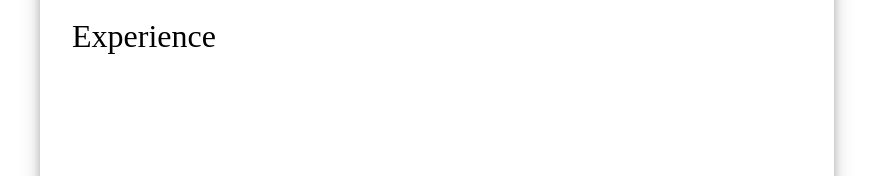
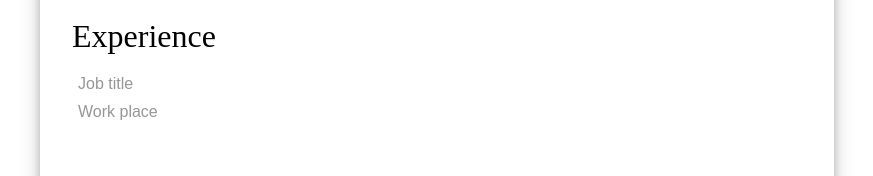
Before and after one commit to utkabulka/cv-application, a React (Vite) app: page / in a window 1280 px wide. Shown: the part 475-651 px from the top of the page, without its empty margins (16-889 px from the left). Built offline with nearby package versions, Linux system fonts and the light colour scheme; the HTML template or start-up script is replaced by a standard one.

Commit message:
props validation

```diff
--- a/package.json
+++ b/package.json
@@ -14,6 +14,7 @@
     "@emotion/styled": "^11.11.0",
     "@mui/icons-material": "^5.14.18",
     "@mui/material": "^5.14.18",
+    "prop-types": "^15.8.1",
     "react": "^18.2.0",
     "react-dom": "^18.2.0",
     "uuid": "^9.0.1"
--- a/src/App.jsx
+++ b/src/App.jsx
@@ -18,7 +18,9 @@ function App() {
     DefaultData.initialPersonalInformation
   )
   const [summary, setSummary] = useState(DefaultData.summary)
-  const [workExperience, setWorkExperience] = useState(DefaultData[Keys.WORK_EXPERIENCE])
+  const [workExperience, setWorkExperience] = useState(
+    DefaultData[Keys.WORK_EXPERIENCE]
+  )
 
   function handlePersonalInformationChange(e) {
     setPersonalInformation({
@@ -30,6 +32,8 @@ function App() {
   function handleSummaryChange(e) {
     setSummary(e.target.value)
   }
+
+  function handleWorkExperienceChange(e) {}
 
   return (
     <>
@@ -106,7 +110,10 @@ function App() {
           </div>
           <div className='section'>
             <Header text='Experience' />
-            <ExperienceSection data={workExperience} />
+            <ExperienceSection
+              data={workExperience}
+              onChange={handleWorkExperienceChange}
+            />
           </div>
         </div>
       </div>
--- a/src/components/ExperienceSection.jsx
+++ b/src/components/ExperienceSection.jsx
@@ -1,5 +1,18 @@
-function ExperienceSection({ data = [] }) {
+import PropTypes from 'prop-types'
+import InputField from './InputField'
+
+function ExperienceSection({ data = [], onChange = () => {} }) {
   console.log(data)
+  return (
+    <>
+      <InputField label='Job title' onChange={onChange} />
+      <InputField label='Work place' onChange={onChange} />
+    </>
+  )
+}
+ExperienceSection.propTypes = {
+  data: PropTypes.array.isRequired,
+  onChange: PropTypes.func.isRequired,
 }
 
 export default ExperienceSection
--- a/src/components/Header.jsx
+++ b/src/components/Header.jsx
@@ -1,7 +1,11 @@
+import PropTypes from 'prop-types'
 import '../styles/Header.css'
 
 function Header({ text = 'Header text' }) {
   return <h1>{text}</h1>
 }
+Header.propTypes = {
+  text: PropTypes.string.isRequired,
+}
 
 export default Header
--- a/src/components/InputField.jsx
+++ b/src/components/InputField.jsx
@@ -1,4 +1,5 @@
 import { SvgIcon } from '@mui/material'
+import PropTypes from 'prop-types'
 import '../styles/InputField.css'
 
 function InputField({
@@ -31,7 +32,14 @@ function InputField({
     </div>
   )
 }
-
-InputField.defaultProps = {}
+InputField.propTypes = {
+  label: PropTypes.string.isRequired,
+  name: PropTypes.string,
+  value: PropTypes.string,
+  icon: PropTypes.object,
+  fontSize: PropTypes.number,
+  color: PropTypes.string,
+  onChange: PropTypes.func.isRequired,
+}
 
 export default InputField
--- a/src/components/TextArea.jsx
+++ b/src/components/TextArea.jsx
@@ -1,8 +1,9 @@
+import PropTypes from 'prop-types'
 import '../styles/TextArea.css'
 
 function TextArea({
   label = 'Text area label',
-  value = 'Default value',
+  value = '',
   name = '',
   width = 400,
   height = 100,
@@ -20,8 +21,22 @@ function TextArea({
   }
 
   return (
-    <textarea value={value} placeholder={label} name={name} onChange={onChange} style={style} />
+    <textarea
+      value={value}
+      placeholder={label}
+      name={name}
+      onChange={onChange}
+      style={style}
+    />
   )
+}
+TextArea.propTypes = {
+  label: PropTypes.string.isRequired,
+  value: PropTypes.string,
+  name: PropTypes.string,
+  width: PropTypes.number,
+  height: PropTypes.number,
+  onChange: PropTypes.func.isRequired,
 }
 
 export default TextArea
--- a/src/styles/InputField.css
+++ b/src/styles/InputField.css
@@ -9,7 +9,7 @@ input {
 }
 
 input::placeholder {
-  color: #f7f7f7b0;
+  color: #00000069;
 }
 
 .input-field-wrapper {
```
Also changed, not shown: 1 other file (tests, documents, lock files or other folders).
